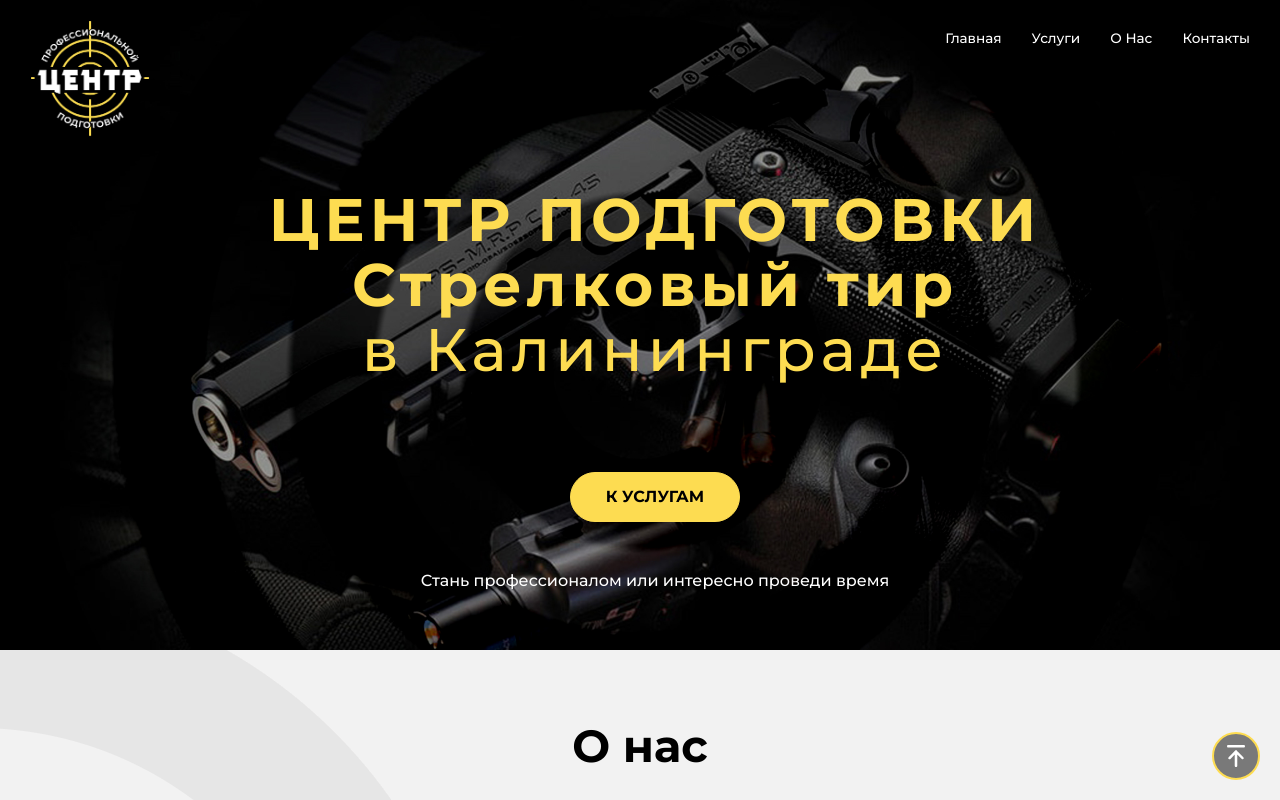
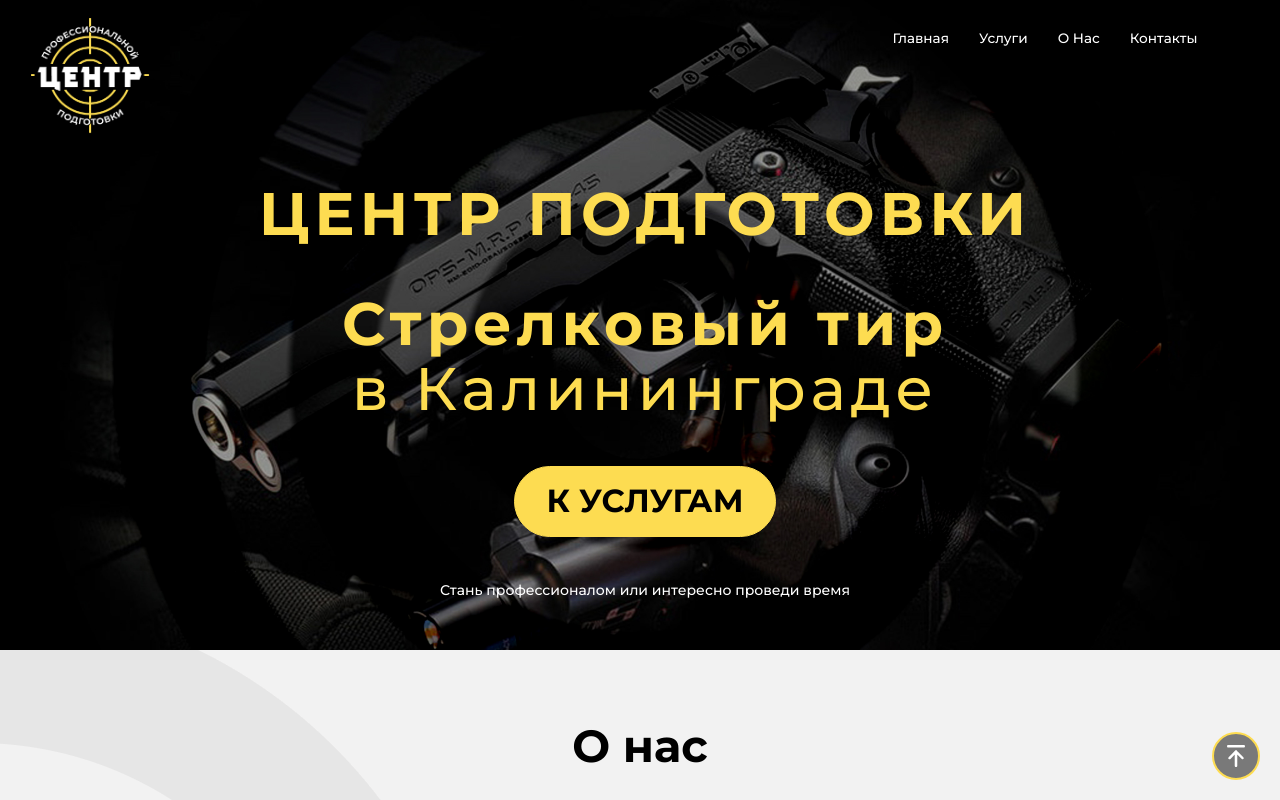
Before and after one commit to drsg85/shooting-gallery, a website: page src/pug/index.pug in a window 1280 px wide. Shown: the top 800 px of the page. Drawn offline with nearby package versions, Linux system fonts and the light colour scheme; files that its build step writes are made by us from their sources; files whose address does not match are found by name.

Commit message:
Start adding adaptive styles

```diff
--- a/src/pug/index.pug
+++ b/src/pug/index.pug
@@ -32,7 +32,7 @@ html(lang="en")
                     h2.section-header__title О нас
                 .about__content
                     .section-content
-                        .section-content__pic
+                        .section-content__pic.section-content__pic--first
                             img(src="./img/about.jpg", alt="Изображение О Нас")
                         .section-content__desc
                             p.section-content__text Наш центр является учебно-спортивной базой по подготовке и повышению квалификации граждан, осуществляющих спортивную, охранную деятельность, владельцев гражданского оружия.
--- a/src/scss/base/_globals.scss
+++ b/src/scss/base/_globals.scss
@@ -54,8 +54,6 @@ body {
 }
 
 .section-content__pic {
-    // margin-right: 120px;
-    // width: 520px;
     max-width: 550px;
 
     @include atDesktopS {
@@ -65,6 +63,10 @@ body {
     @include atDesktopM {
         max-width: 550px;
     }
+}
+
+.section-content__pic--first {
+    margin-bottom: 15px;
 }
 
 .section-content__pic img {
@@ -88,7 +90,11 @@ body {
 .section-content__text {
     margin: 0;
     margin-bottom: 15px;
-    font-size: 20px;
+    font-size: 18px;
+
+    @include atTablet {
+        font-size: 20px;
+    }
 
     @include atDesktopM {
         margin-bottom: 20px;
@@ -98,10 +104,14 @@ body {
 
 .section-header__title {
     margin: 0;
-    margin-bottom: 40px;
+    margin-bottom: 20px;
     font-family: $titleFont;
     font-size: 45px;
     text-align: center;
+
+    @include atTablet {
+        margin-bottom: 40px;
+    }
 }
 
 html {
--- a/src/scss/modules/_button.scss
+++ b/src/scss/modules/_button.scss
@@ -1,21 +1,26 @@
 .button {
     // box model
     display: inline-block;
-    padding: 15px 35px;
+    padding: 0.5em 1em;
 
     // typography
     color: $black;
     font-family: $titleFont;
-    font-size: 1rem;
-    font-weight: 700;
+    font-size: 0.7em;
     text-transform: uppercase;
 
     // visual
     border: 1px solid $golden;
-    border-radius: 30px;
+    border-radius: 2em;
     background-color: $golden;
     text-decoration: none;
     transition: all ease-in-out 0.2s;
+
+    @include atTablet {
+        // padding: 1rem 2rem;
+        font-size: 2em;
+        font-weight: 700;
+    }
 }
 
 .button:hover {
--- a/src/scss/modules/_hero-caption.scss
+++ b/src/scss/modules/_hero-caption.scss
@@ -1,26 +1,43 @@
 .hero-caption {
-    margin-bottom: 90px;
     color: $golden;
     font-family: $titleFont;
+    margin-bottom: 15px;
+
+    @include atTablet {
+        margin-bottom: 45px;
+    }
 }
 
 .hero-caption__title {
     margin: 0;
+    margin-bottom: 5px;
     font-family: $titleFont;
+    font-size: 7vw;
+    // font-size: 20px;
+
+    text-transform: uppercase;
+
+    @include atTablet {
+        margin-bottom: 45px;
         font-size: 60px;
         font-weight: 700;
         letter-spacing: 5px;
         line-height: 65px;
-    text-transform: uppercase;
+    }
 }
 
 .hero-caption__subtitle {
     margin: 0;
     font-family: $titleFont;
+    font-size: 6vw;
+    // font-size: 18px;
+
+    @include atTablet {
         font-size: 60px;
         font-weight: 700;
         letter-spacing: 5px;
         line-height: 65px;
+    }
 }
 
 .hero-caption__subtitle span{
--- a/src/scss/modules/_hero.scss
+++ b/src/scss/modules/_hero.scss
@@ -2,39 +2,36 @@
     position: relative;
     width: 100%;
     height: 77vw;
-    padding-left: 30px;
-    padding-top: 15px;
+    margin-bottom: 40px;
+    padding: 20px;
     background-size: cover;
     background-image: url('/img/header.jpg');
 
     @include atTablet {
         height: 650px;
         margin-bottom: 70px;
+        padding-left: 30px;
+        padding-top: 15px;
         background-position-x: 50%;
     }
 }
 
 .hero__top {
-    // box model
     display: flex;
-    margin-bottom: 45px;
-    // align-items: center;
+    margin-bottom: 15px;
+
+    @include atTablet {
+        margin-bottom: 45px;
+    }
 }
 
 .hero__logo {
-    // box model
     margin: 0;
-    width: 120px;
+    width: 60px;
 
-    // typography
-    color: $light;
-    // font-family: $titleFont;
-    font-weight: 700;
-    line-height: 36px;
-    font-size: 24px;
-
-    // visual
-    text-decoration: none;
+    @include atTablet {
+        width: 120px;
+    }
 }
 
 .hero__logo img {
@@ -44,61 +41,42 @@
 }
 
 .hero__nav {
-    // positioning
     position: fixed;
     top: 0;
     bottom: 0;
     right: 0;
     z-index: 7;
-
-    // box model
     width: 100%;
     max-width: 400px;
-
-    // visual
     opacity: 0.9;
     transition: all 0.3s ease-out;
 
     &--hidden {
-        // positioning
         right: -110%;
     }
 
     @include atDesktopS {
-        // positioning
         position: unset;
-        // top: 40px;
-        // left: 210px;
-
-        // box model
-        width: auto;
-        max-width: unset;
+        // max-width: unset;
         margin-left: auto;
-
-        // visual
         visibility: visible;
         opacity: 1;
     }
 
     @include atDesktopM {
-        // positioning
         left: 260px;
     }
 
     @include atDesktopL {
-        // positioning
         left: 320px;
     }
 
     @include atFullHD {
-        // positioning
         left: 400px;
     }
 }
 
 .hero__content {
-    // box model
-    // padding-top: 130px;
     display: flex;
     justify-content: center;
     flex-direction: column;
@@ -106,16 +84,20 @@
     text-align: center;
 
     @include atDesktopS {
-        // box model
         // padding-top: 230px;
     }
 }
 
 .hero__button {
-    margin-bottom: 50px;
+    margin-bottom: 15px;
+
+    @include atTablet {
+        margin-bottom: 45px;
+    }
 }
 
 .hero__desc {
     margin: 0;
     font-family: $titleFont;
+    font-size: 14px;
 }
```
Also changed, not shown: dist/index.html, dist/styles.css. Lines whose indentation alone changed are shown as unchanged.
